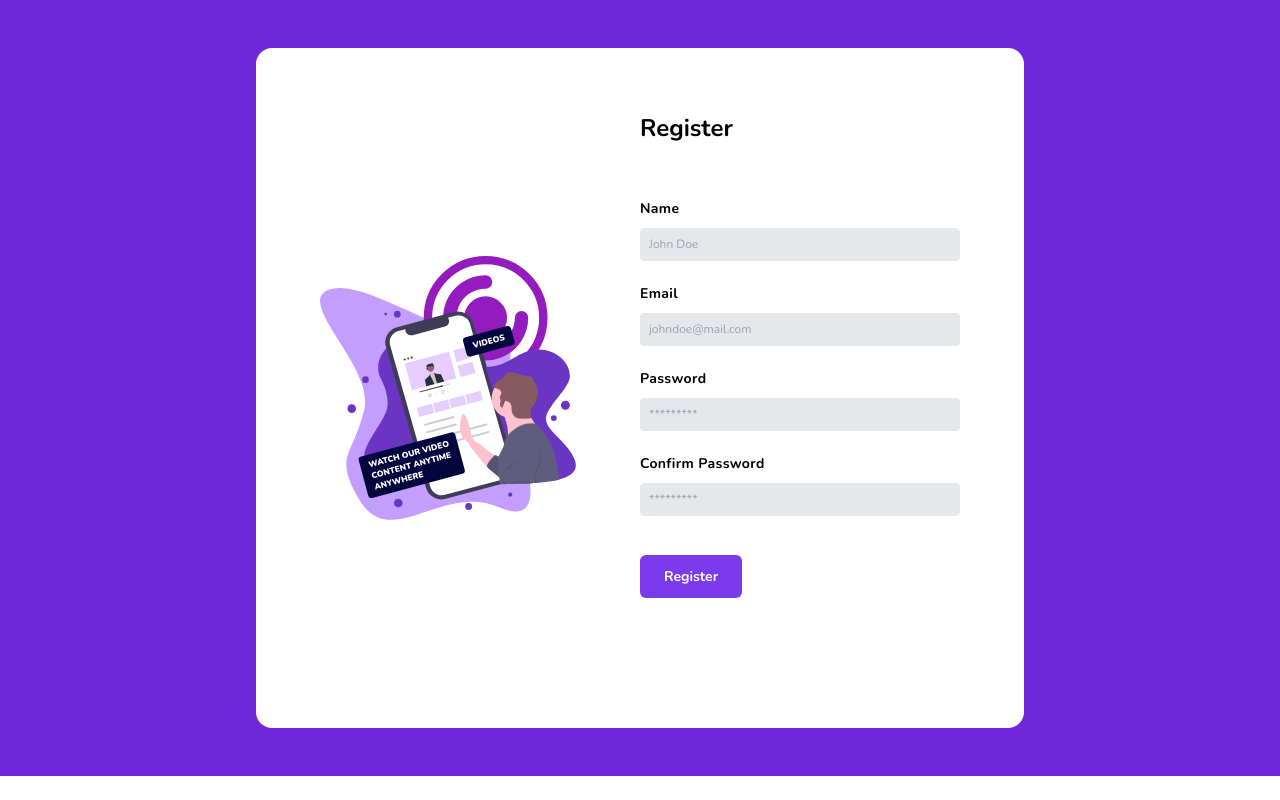
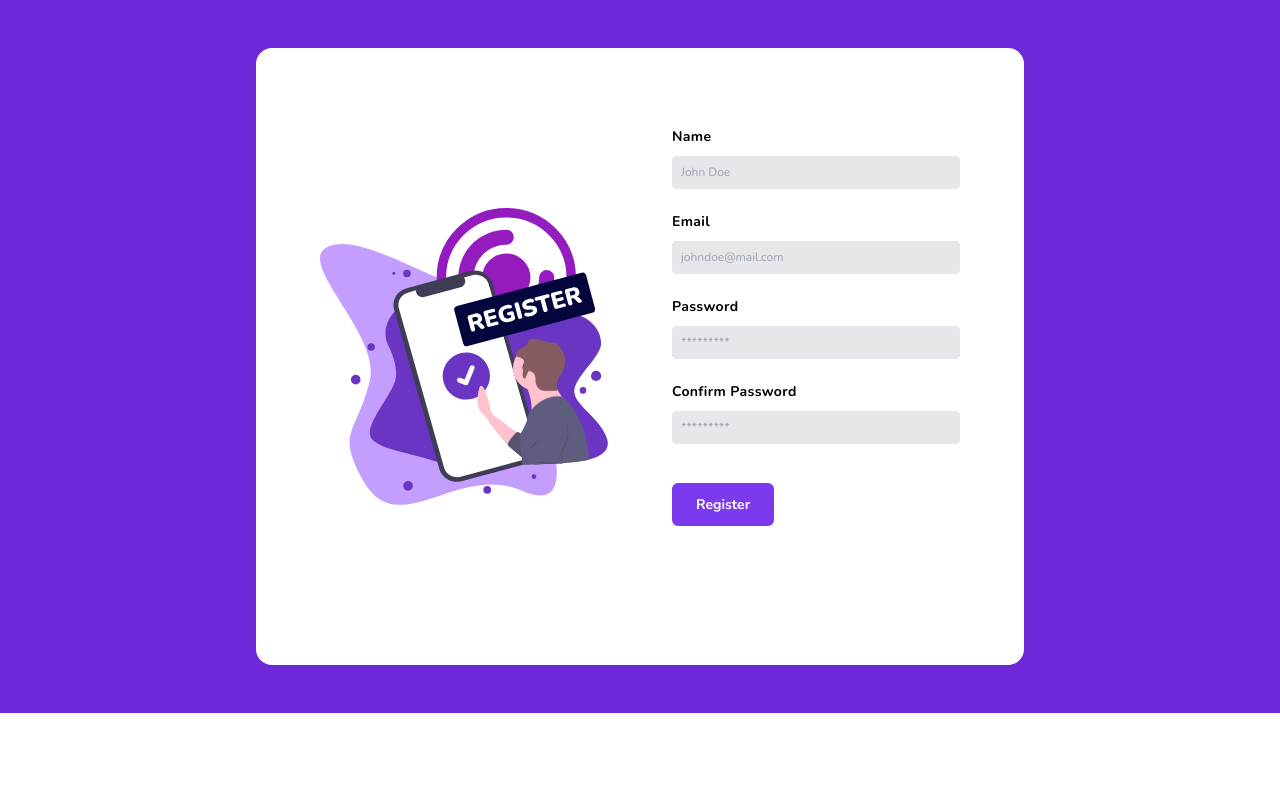
Before and after one commit to yeojaxr/GP2-GoCure, a React (Create React App) app: page /register in a window 1280 px wide. Built offline with nearby package versions, Linux system fonts and the light colour scheme.

Commit message:
nambah image dan adjusting untuk login dan register page

```diff
--- a/src/pages/Login.jsx
+++ b/src/pages/Login.jsx
@@ -1,24 +1,23 @@
 import React from 'react'
 import Form from '../components/Form'
 import SmallButton from '../components/SmallButton'
-import LoginImg from '../images/home/video.svg'
+import LoginImg from '../images/sign-in.svg'
 
 const Login = () => {
     return (
-        <div className="bg-purple-700 h-screen">
-            <div className="px-64 py-12">
-                <div className="rounded-2xl bg-white h-full grid grid-cols-2">
-                    <img className="py-40 px-16" src={LoginImg} alt="" />
-                    <div className="pt-20 pr-16">
-                        <div className="pb-10 font-bold text-2xl">
-                            Sign In
+        <div className="bg-purple-700 h-screen flex">
+            <div className="px-64 py-16 flex items-center">
+                <div className="rounded-2xl bg-white h-full flex items-center">
+                    <div className="grid grid-cols-2">
+                        <img className="py-24 pl-16 pr-8" src={LoginImg} alt="" />
+                        <div className="pt-16 pl-8 pr-16">
+                            <Form title="Email" desc="johndoe@mail.com" />
+                            <Form title="Password" desc="*********" />
+                            <div className="pt-10">
+                                <SmallButton title="Sign In" />
+                            </div>
+
                         </div>
-                        <Form title="Email" desc="johndoe@mail.com" />
-                        <Form title="Password" desc="*********" />
-                        <div className="pt-10">
-                            <SmallButton title="Sign In" />
-                        </div>
-
                     </div>
                 </div>
 
--- a/src/pages/Register.jsx
+++ b/src/pages/Register.jsx
@@ -1,18 +1,16 @@
 import React from 'react'
 import Form from '../components/Form'
 import SmallButton from '../components/SmallButton'
-import LoginImg from '../images/home/video.svg'
+import LoginImg from '../images/register.svg'
 
 const Register = () => {
     return (
-        <div className="bg-purple-700 h-full">
-            <div className="px-64 py-12">
-                <div className="rounded-2xl bg-white h-full grid grid-cols-2">
-                    <img className="py-52 px-16" src={LoginImg} alt="" />
-                    <div className="pt-16 pr-16">
-                        <div className="pb-10 font-bold text-2xl">
-                            Register
-                        </div>
+        <div className="bg-purple-700 h-full flex">
+            <div className="px-64 py-12 flex items-center">
+                <div className="rounded-2xl bg-white h-full flex items-center">
+                    <div className="grid grid-cols-2">
+                        <img className="py-40 pl-16 pr-8" src={LoginImg} alt="" />
+                        <div className="pt-16 pl-8 pr-16">
                             <Form title="Name" desc="John Doe" />
                             <Form title="Email" desc="johndoe@mail.com" />
                             <Form title="Password" desc="*********" />
@@ -23,6 +21,7 @@ const Register = () => {
 
                         </div>
                     </div>
+                </div>
 
             </div>
         </div>
```
Also changed, not shown: src/images/register.svg (added), src/images/sign-in.svg (added). Lines whose indentation alone changed are shown as unchanged.
